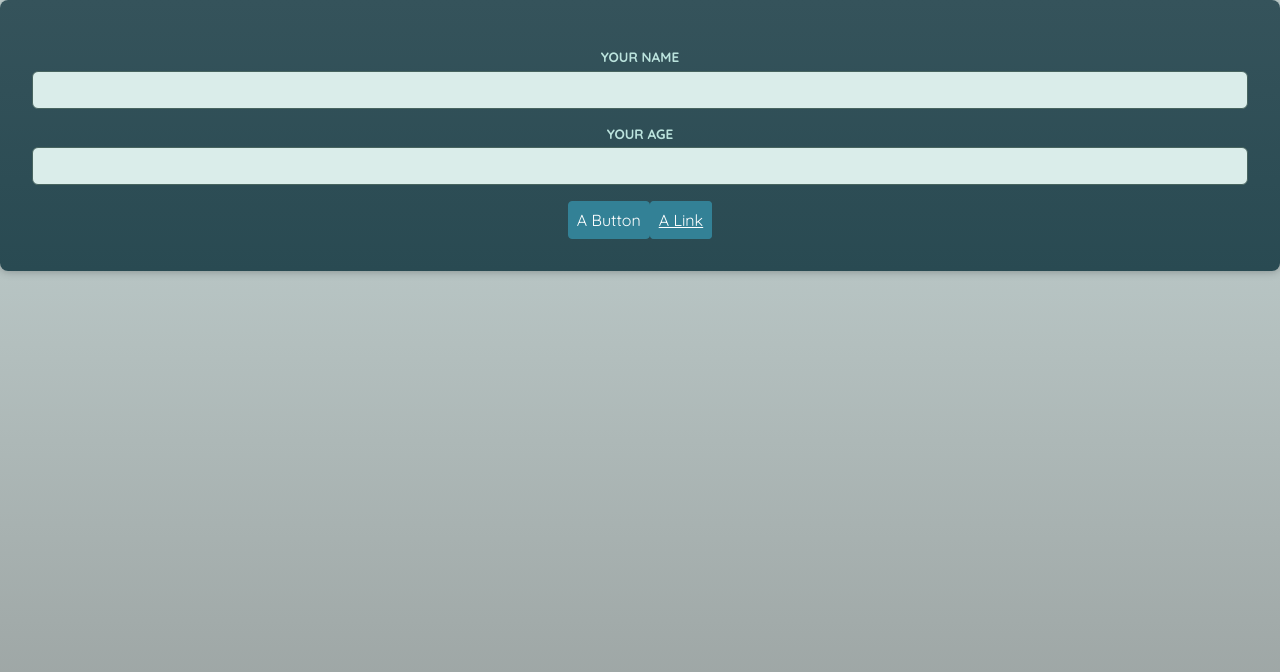
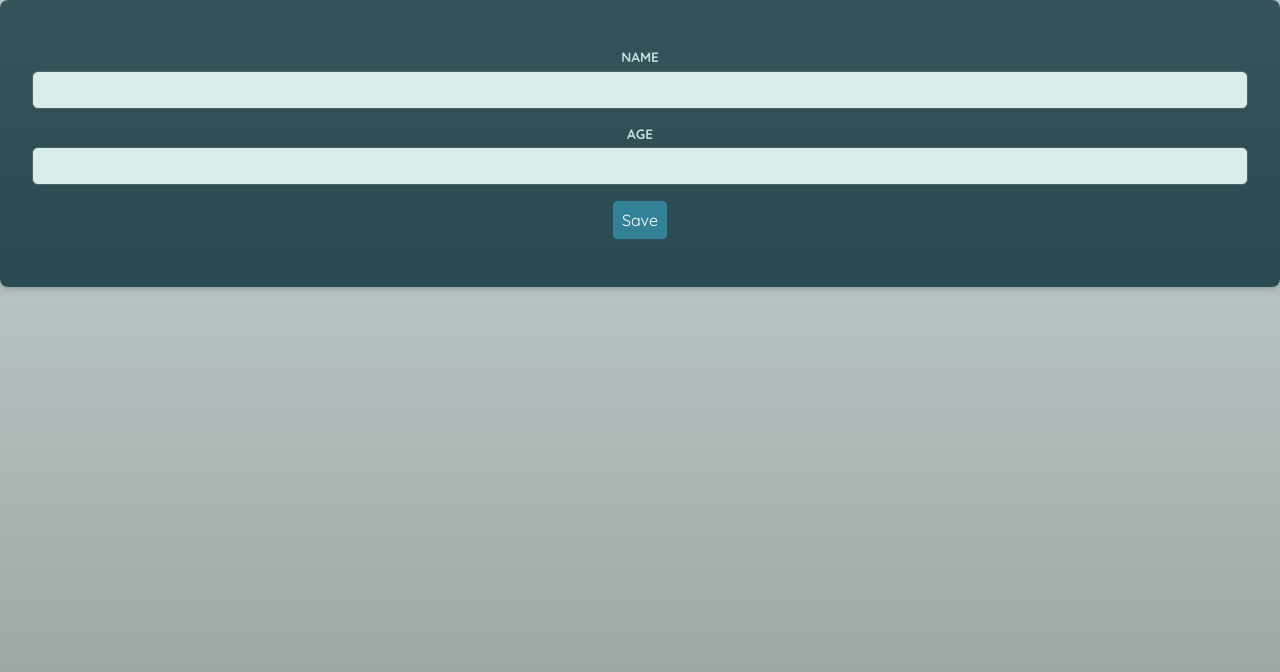
Before and after one commit to sharathcv/react-with-typescript, a React (Vite) app in the folder adv-components/: page / in a window 1280 px wide. Shown: the top 672 px of the page. Built offline with nearby package versions, Linux system fonts and the light colour scheme; a web font is replaced by a local one.

Commit message:
Form on handler function passed through from the app

```diff
--- a/adv-components/src/App.tsx
+++ b/adv-components/src/App.tsx
@@ -1,19 +1,38 @@
-import { useState } from 'react'
+import { useState, useRef } from 'react'
 import reactLogo from './assets/react.svg'
 import viteLogo from '/vite.svg'
 import './App.css'
 import Input from "./components/Input";
 import Button from "./components/Button";
+import Container from "./components/Container";
+import Form from "./components/Form";
 
 function App() {
   const [count, setCount] = useState(0);
+  const input = useRef<HTMLInputElement>(null);
+
+  function handleSave(data: unknown) {
+    const extractedData = data as {name: string, age: string;};
+  }
 
   return (
     <main>
-      <Input id="name" label="Your name" type="text"/>
+      <Form onSave={handleSave}>
+        <Input id="name" label="Name" type="text"/>
+        <Input id="age" label="Age" type="number" />
+        <p>
+          <Button>Save</Button>
+        </p>
+      </Form>
+
+      {/*<Input id="name" label="Your name" type="text"/>
       <Input id="age" label="Your age" type="number" />
-      <Button el="button">A Button</Button>
-      <Button el="anchor" href="https://www/sharathcv.com">A Link</Button>
+      <Button>A Button</Button>
+      <Button href="https://www/sharathcv.com">A Link</Button>
+      <Container as={Button}>Click me!</Container>
+      <Input label="Test" id="test" ref={input} />
+      */}
+
     </main>
   );
 }
--- a/adv-components/src/components/Button.tsx
+++ b/adv-components/src/components/Button.tsx
@@ -1,16 +1,20 @@
 import ComponentPropsWithoutRef from "react";
 
-type ButtonProps = {
-    el: "button";
-} & ComponentPropsWithoutRef<"button">;
+type ButtonProps = ComponentPropsWithoutRef<"button"> & { // & is used to merge the types
+    href?: never; // never means the value can never be set and it is optional due to the "?"
+}
 
-type AnchorProps = {
-    el: "anchor";
-} & ComponentPropsWithoutRef<"a">;
+type AnchorProps = ComponentPropsWithoutRef<"a"> & {
+    href?: string;
+}
+
+function isAnchorProps(props: ButtonProps | AnchorProps): props is AnchorProps { // is operator adds type guarding (predicate)
+    return "href" in props;
+}
 
 export default function Button(props: ButtonProps | AnchorProps) {
 
-    if (props.el === "anchor") {
+    if ("href" in props) {
         return (<a className="button" {...props}></a>);
     }
 
--- /dev/null
+++ b/adv-components/src/components/Container.tsx
@@ -0,0 +1,13 @@
+import {ElementType, ReactNode, ComponentPropsWithoutRef} from "react";
+
+type ContainerProps<T extends ElementType> = {
+    as?: T;
+    children: ReactNode;
+} & ComponentPropsWithoutRef<T>;
+
+// A polymorphic component that will dynamically wrap a container
+export default function Container<C extends ElementType>({as, children, ...props}: ContainerProps<C>) {
+    const Component = as || "div";
+
+    return (<Component className="button" {...props}>{children}</Component>)
+}
--- /dev/null
+++ b/adv-components/src/components/Form.tsx
@@ -0,0 +1,21 @@
+import { FormEvent, ComponentPropsWithoutRef } from "react";
+
+type FormProps = ComponentPropsWithoutRef<"form"> & {
+    onSave: (value: unknown) => void;
+};
+
+export default function Form({onSave, children, ...otherProps}: FormProps) {
+    function handleSubmit(event: FormEvent<HTMLFormElement>) {
+        event.preventDefault();
+
+        const formData = new FormData(event.currentTarget);
+        const data = Object.fromEntries(formData);
+        onSave(data);
+    }
+
+    return (
+        <form onSubmit={handleSubmit} {...otherProps}>
+            {children}
+        </form>
+    );
+}
--- a/adv-components/src/components/Input.tsx
+++ b/adv-components/src/components/Input.tsx
@@ -1,15 +1,17 @@
-import ComponentPropsWithoutRef from "react";
+import {forwardRef, ComponentPropsWithoutRef } from "react";
 
 type InputProps = {
     label: string;
     id: string;
 } & ComponentPropsWithoutRef<"input">;
 
-export default function Input({label, id, ...props}: InputProps) {
+const Input = forwardRef<HTMLInputElement, InputProps>( function Input({label, id, ...props}, ref) {
     return (
         <p>
             <label htmlFor={id}>{label}</label>
-            <input id={id} {...props} />
+            <input id={id} name={id} {...props} ref={ref}/>
         </p>
     );
-}
+});
+
+export default Input;
```
